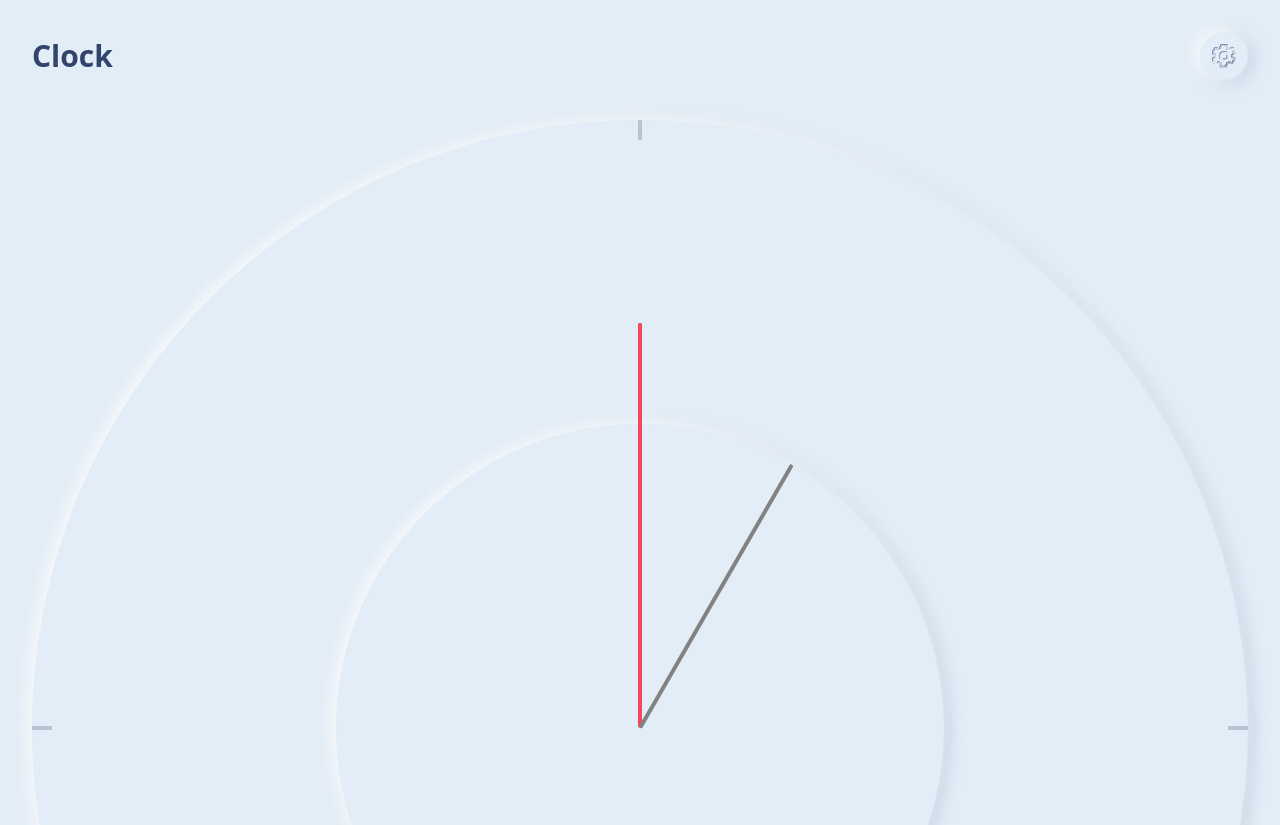
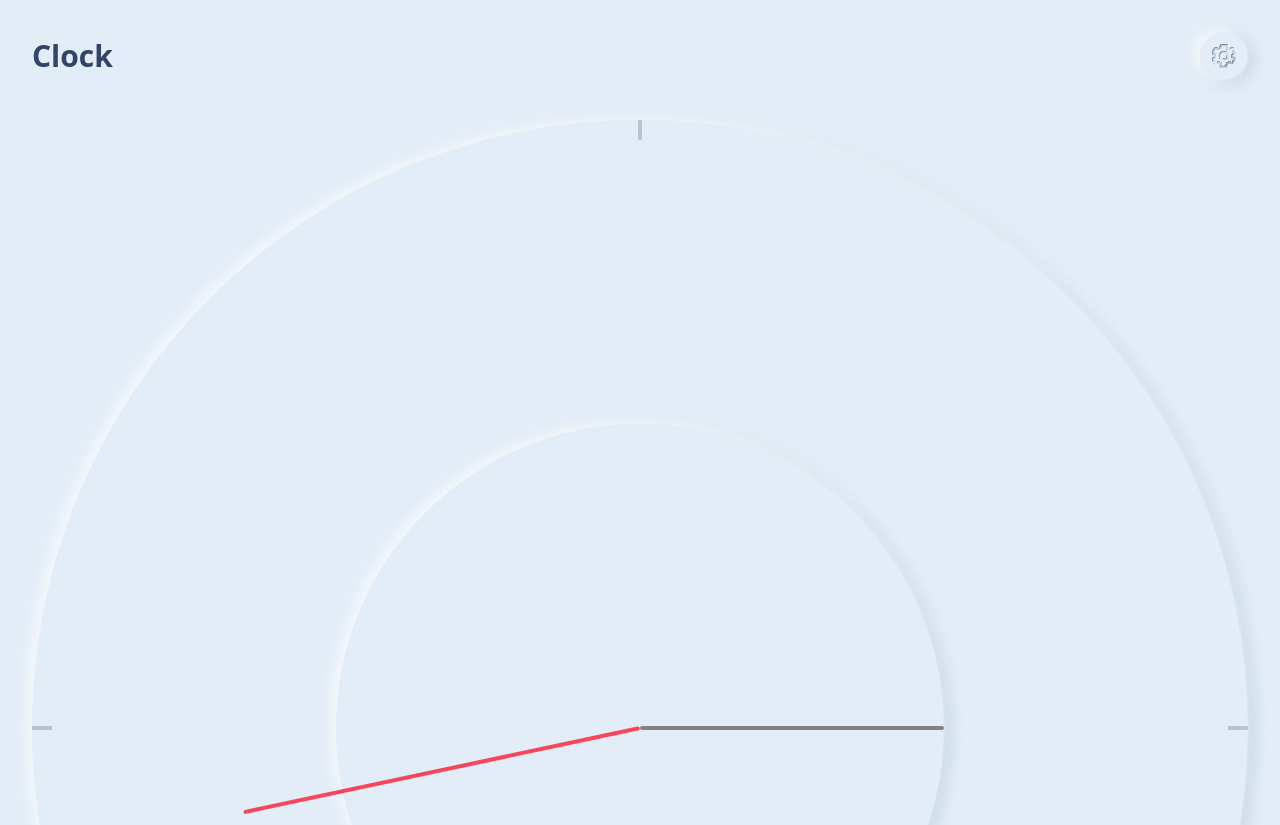
Before and after one commit to kayac-chang/vue-clock-app, a Vue app: page / in a window 1280 px wide. Shown: the top 825 px of the page. Built offline with nearby package versions, Linux system fonts and the light colour scheme.

Commit message:
add provider

```diff
--- a/src/App.vue
+++ b/src/App.vue
@@ -17,4 +17,7 @@
 <script setup>
 import Cog from "@/assets/cog.svg";
 import Clock from "./components/Clock.vue";
+import { provide } from "vue";
+
+provide("time", new Date());
 </script>
--- a/src/components/Clock.vue
+++ b/src/components/Clock.vue
@@ -11,7 +11,7 @@
         size="lg"
         rounded
         class="-translate-y-1/4 origin-bottom"
-        :rotate="360"
+        :rotate="minutes"
       />
 
       <Line
@@ -19,7 +19,7 @@
         size="md"
         rounded
         class="origin-bottom"
-        :rotate="30"
+        :rotate="hours"
       />
     </Circle>
   </Circle>
@@ -28,4 +28,19 @@
 <script setup>
 import Line from "./Line.vue";
 import Circle from "./Circle.vue";
+import { inject } from "vue";
+
+function lerp(v0, v1, t) {
+  return v0 * (1 - t) + v1 * t;
+}
+
+function deg(value) {
+  return lerp(0, 360, value);
+}
+
+/**@type {Date} */
+const time = inject("time");
+
+const hours = deg(time.getHours() / 12);
+const minutes = deg(time.getMinutes() / 60);
 </script>
--- a/src/components/Line.vue
+++ b/src/components/Line.vue
@@ -51,7 +51,7 @@ export default {
     color: {
       type: String,
       default: "gray",
-      validator: includes(["gray", "red", "dark-gray"]),
+      validator: includes(["gray", "red", "gray-dark"]),
     },
 
     rounded: Boolean,
```
